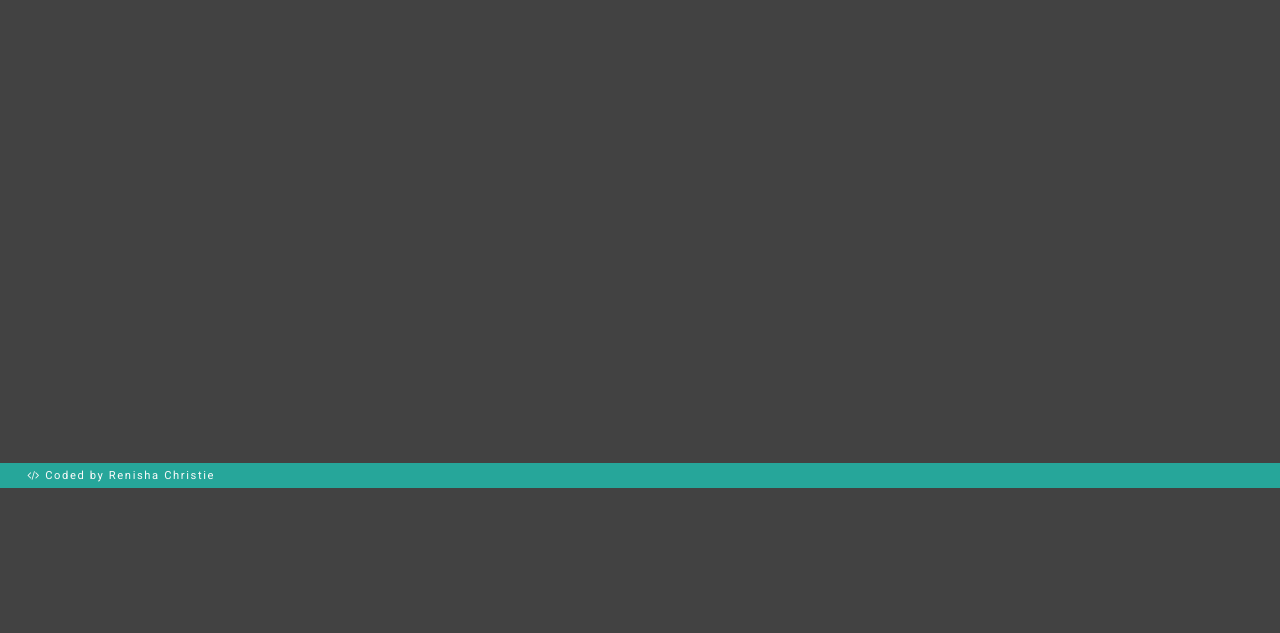
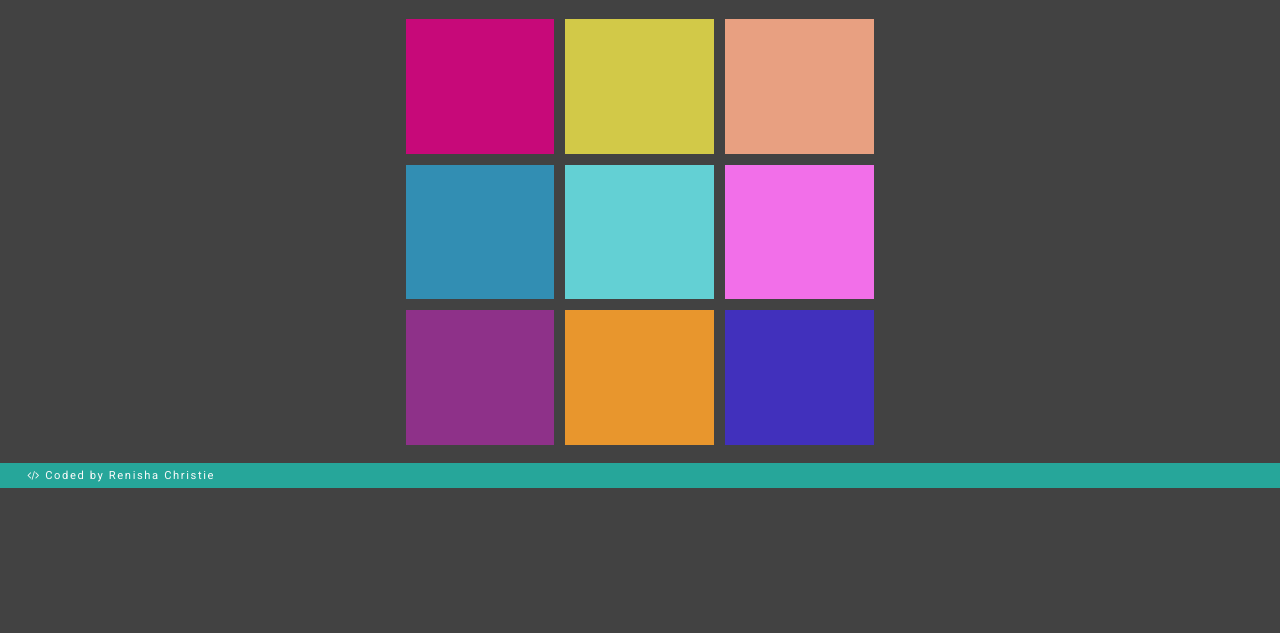
Before and after one commit to crisner/color-game, a plain HTML site: page index.html in a window 1280 px wide. Shown: the part 167-800 px from the top of the page. Drawn offline with Linux system fonts and the light colour scheme.

Commit message:
Update index.html

```diff
--- a/index.html
+++ b/index.html
@@ -43,7 +43,7 @@
         </footer>
     </div><!-- container -->
 
-<script type="text/javascript" src="../color game/colorGame.js"></script>
+<script type="text/javascript" src="colorGame.js"></script>
 
 </body>
 </html>
```
